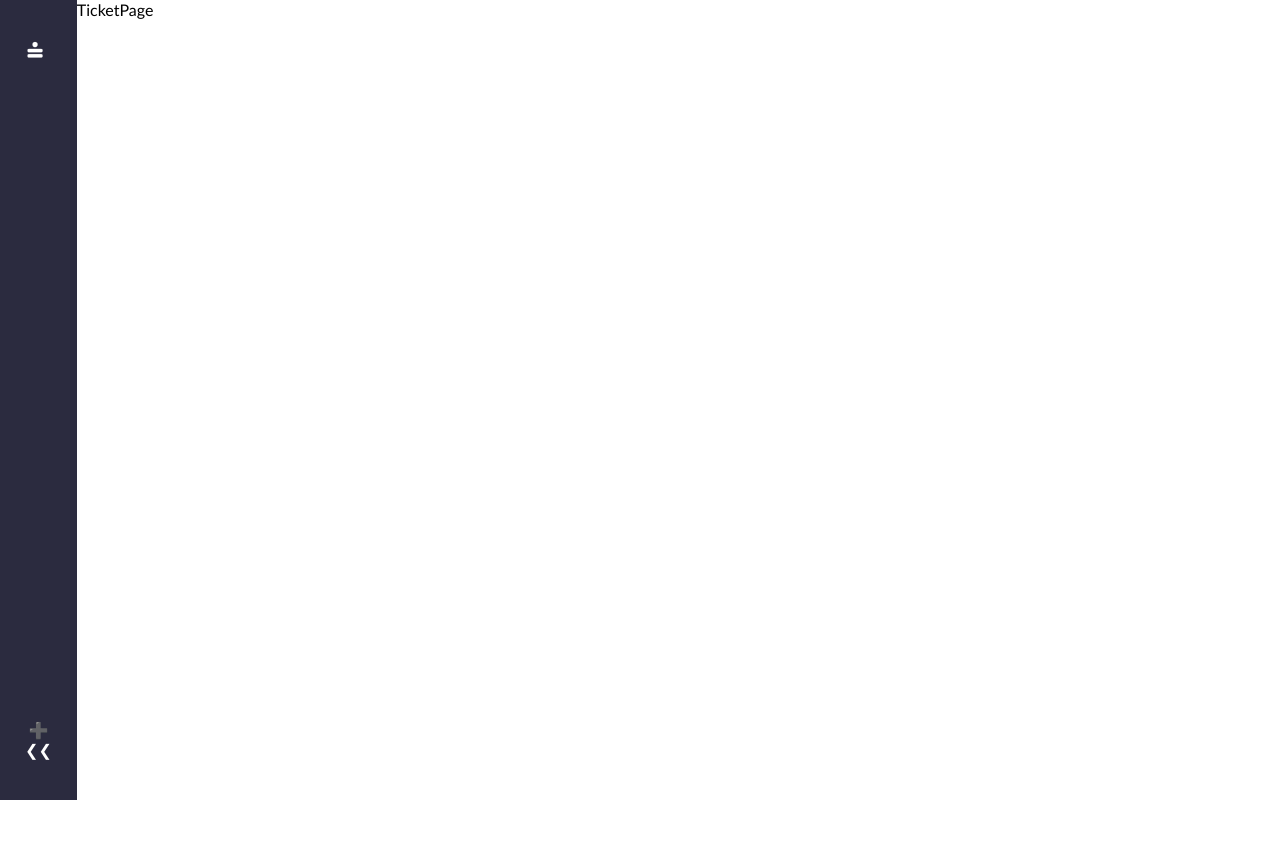
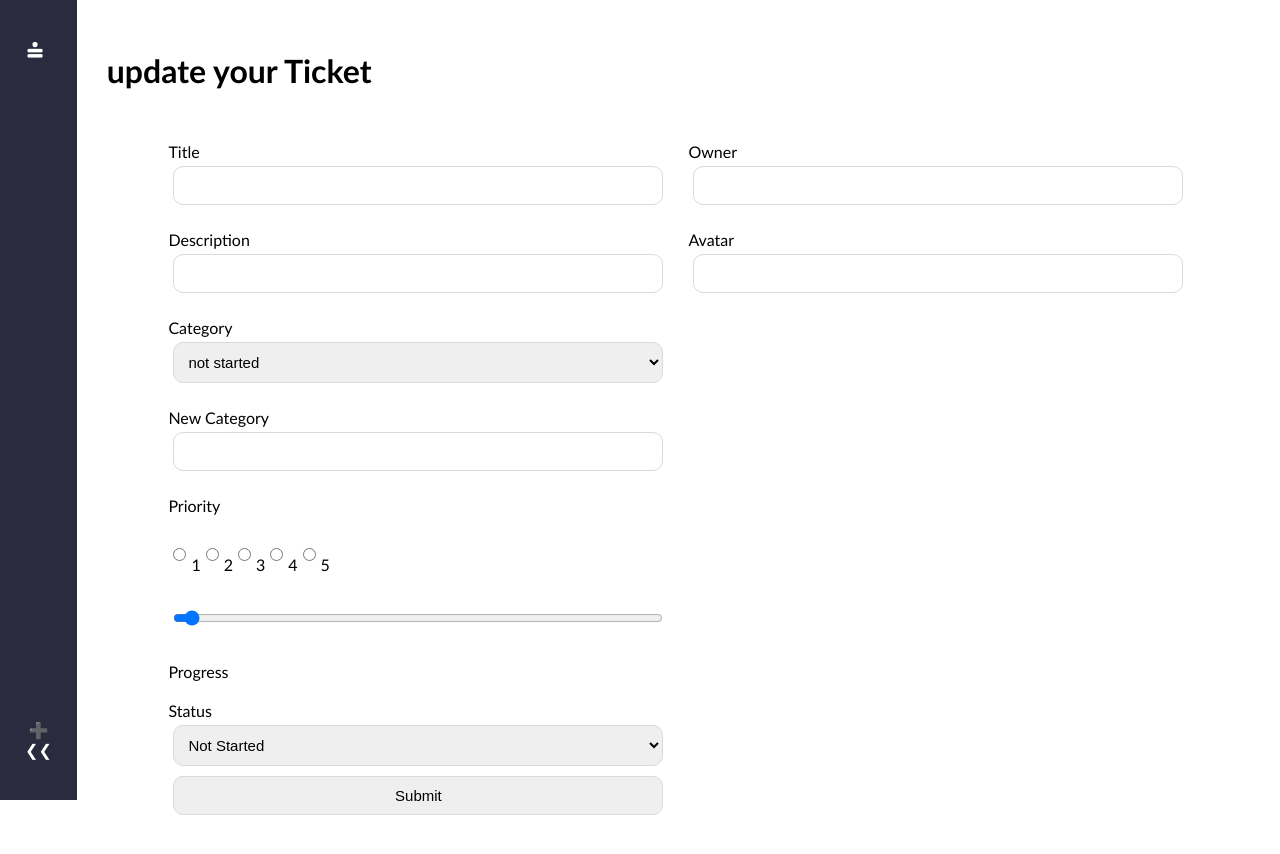
Before and after one commit to Abhimishra2424/tickets-crm, a React (Create React App) app: page /ticket in a window 1280 px wide. Shown: the top 854 px of the page. Before the commit the page ends 800 px from the top, so only its background shows below. Built offline with nearby package versions, Linux system fonts and the light colour scheme.

Commit message:
create ticket form

```diff
--- a/src/pages/TicketPage.js
+++ b/src/pages/TicketPage.js
@@ -1,9 +1,197 @@
-import React from 'react'
+import React, { useState } from "react";
 
 const TicketPage = () => {
+  const [formData, setFormData] = useState({
+    status: "not started",
+    progress: 0,
+    timestamp: new Date().toISOString(),
+  });
+
+  const editMode = true;
+
+  const handleSubmit = (e) => {
+    e.preventDefault();
+    console.log("submit");
+  };
+
+  const handleChange = (e) => {
+    const value = e.target.value;
+    const name = e.target.name;
+
+    setFormData((prevState) => ({
+      ...prevState,
+      [name]: value,
+    }));
+  };
+
+  console.log(formData);
+
+  const categories = ["not started", "in progress"];
+
   return (
-    <div>TicketPage</div>
-  )
-}
+    <div className="ticket">
+      <h1>{editMode ? "update your Ticket" : "Create a Ticket"}</h1>
+      <div className="ticket-container">
+        <form onSubmit={handleSubmit}>
+          <section>
+            <label htmlFor="title">Title</label>
+            <input
+              type="text"
+              id="title"
+              name="title"
+              onChange={handleChange}
+              required={true}
+              value={formData.title}
+            />
+            <label htmlFor="description">Description</label>
+            <input
+              type="text"
+              id="description"
+              name="description"
+              onChange={handleChange}
+              required={true}
+              value={formData.description}
+            />
+            <label>Category</label>
+            <select
+              name="category"
+              value={formData.category}
+              onChange={handleChange}
+            >
+              {categories?.map((category, _index) => (
+                <option key={_index} value={category}>
+                  {category}
+                </option>
+              ))}
+            </select>
+            <label htmlFor="new-category">New Category</label>
+            <input
+              id="new-category"
+              name="category"
+              type="text"
+              onChange={handleChange}
+              value={formData.category}
+            />
+            <label>Priority</label>
+            <div className="multiple-input-container">
+              <input
+                id="priority-1"
+                name="priority"
+                type="radio"
+                onChange={handleChange}
+                value={1}
+                checked={formData.priority === 1}
+              />
+              <label htmlFor="priority-1">1</label>
+              <input
+                id="priority-2"
+                name="priority"
+                type="radio"
+                onChange={handleChange}
+                value={2}
+                checked={formData.priority === 2}
+              />
+              <label htmlFor="priority-2">2</label>
+              <input
+                id="priority-3"
+                name="priority"
+                type="radio"
+                onChange={handleChange}
+                value={3}
+                checked={formData.priority === 3}
+              />
+              <label htmlFor="priority-3">3</label>
+              <input
+                id="priority-4"
+                name="priority"
+                type="radio"
+                onChange={handleChange}
+                value={4}
+                checked={formData.priority === 4}
+              />
+              <label htmlFor="priority-4">4</label>
+              <input
+                id="priority-5"
+                name="priority"
+                type="radio"
+                onChange={handleChange}
+                value={5}
+                checked={formData.priority === 5}
+              />
+              <label htmlFor="priority-5">5</label>
+            </div>
 
-export default TicketPage
+            {editMode && (
+              <>
+                <input
+                  type="range"
+                  id="progress"
+                  name="progress"
+                  value={formData.progress}
+                  min="0"
+                  max="100"
+                  onChange={handleChange}
+                />
+                <label htmlFor="progress">Progress</label>
+
+                <label>Status</label>
+                <select
+                  name="status"
+                  value={formData.status}
+                  onChange={handleChange}
+                >
+                  <option selected={formData.status === "done"} value="done">
+                    Done
+                  </option>
+                  <option
+                    selected={formData.status === "working on it"}
+                    value="working on it"
+                  >
+                    Working on it
+                  </option>
+                  <option selected={formData.status === "stuck"} value="stuck">
+                    Stuck
+                  </option>
+                  <option
+                    selected={formData.status === "not started"}
+                    value="not started"
+                  >
+                    Not Started
+                  </option>
+                </select>
+              </>
+            )}
+            <input type="submit" />
+          </section>
+
+          <section>
+            <label htmlFor="owner">Owner</label>
+            <input
+              id="owner"
+              name="owner"
+              type="owner"
+              onChange={handleChange}
+              required={true}
+              value={formData.owner}
+            />
+
+            <label htmlFor="avatar">Avatar</label>
+            <input
+              id="avatar"
+              name="avatar"
+              type="url"
+              onChange={handleChange}
+            />
+            <div className="img-preview">
+              {formData.avatar && (
+                <img src={formData.avatar} alt="image preview" />
+              )}
+            </div>
+          </section>
+        </form>
+      </div>
+    </div>
+  );
+};
+
+export default TicketPage;
```
